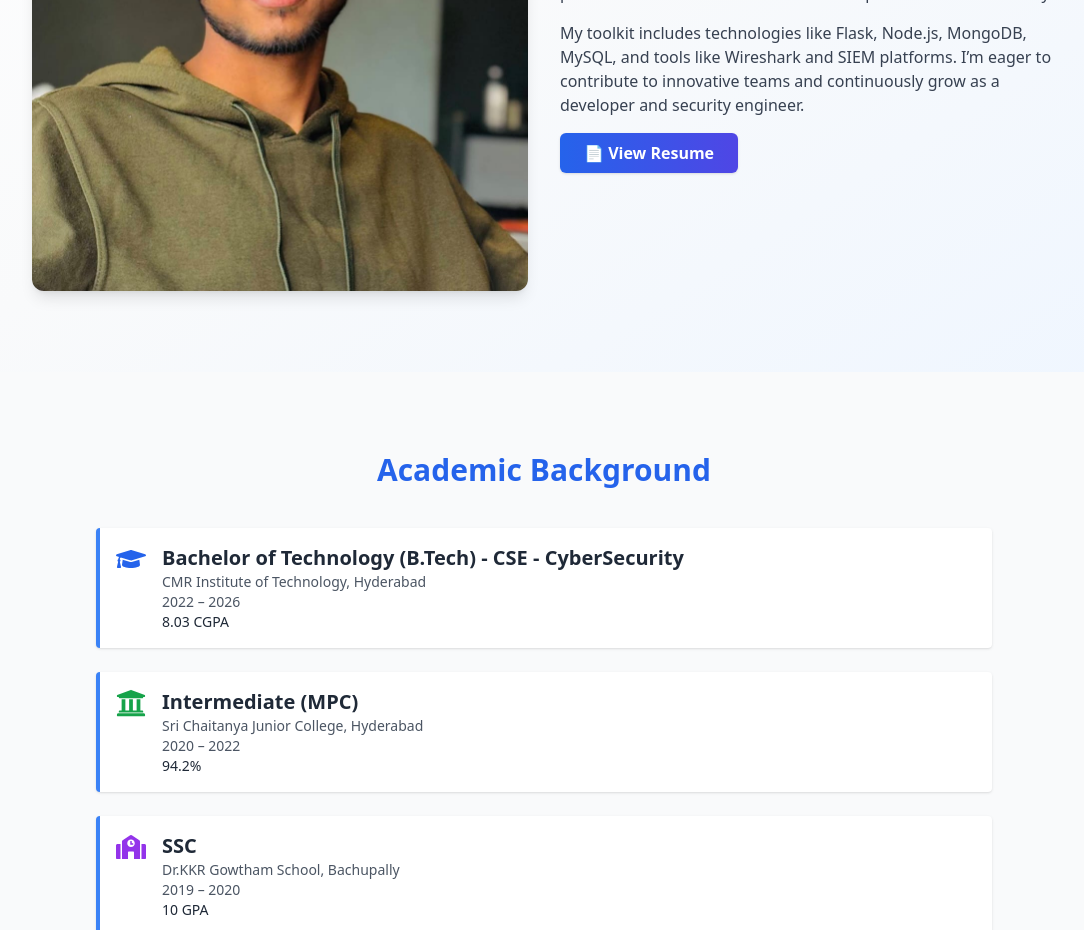
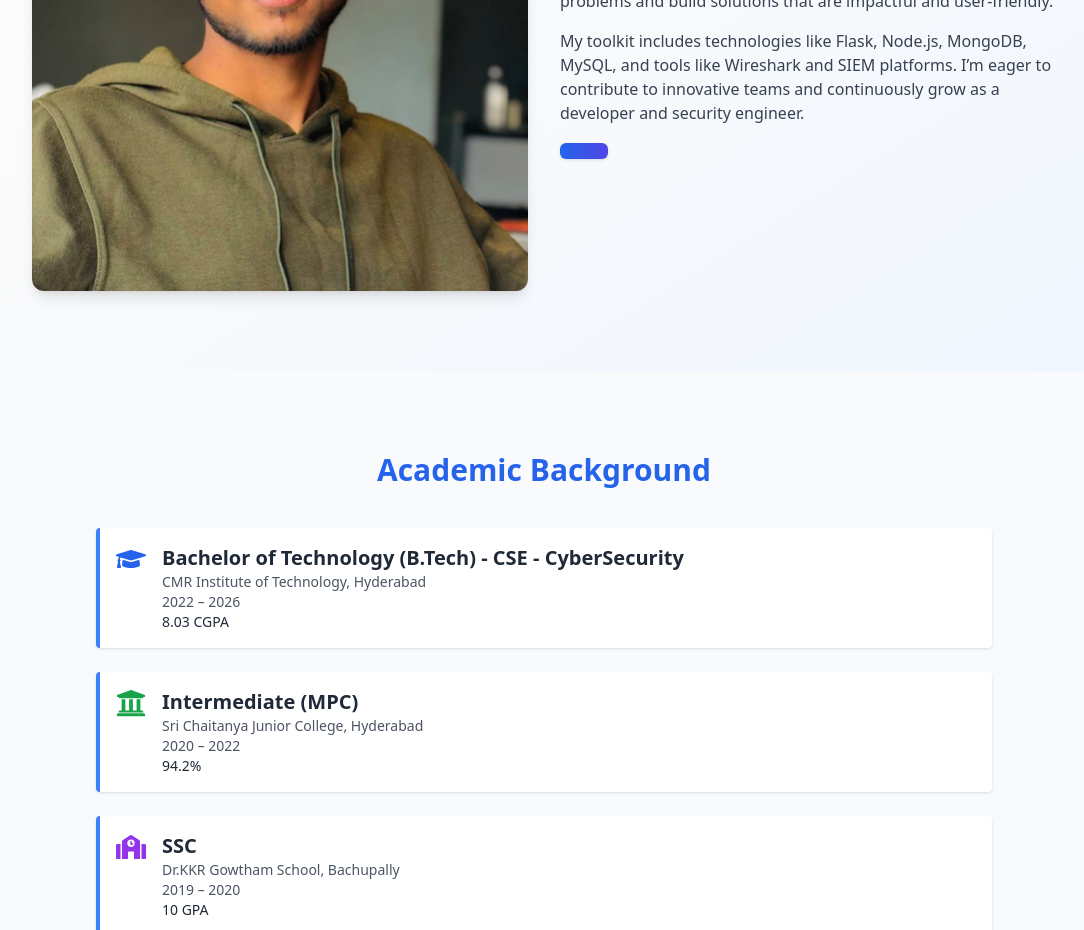
Before and after one commit to rsumanth25/Portfolio, a React (Vite) app in the folder client/: page / in a window 1280 px wide. Shown: the part 1280-2210 px from the top of the page, without its empty margins (96-1180 px from the left). Built offline with nearby package versions, Linux system fonts and the light colour scheme.

Commit message:
Updated project with new changes

```diff
--- a/client/src/components/About.jsx
+++ b/client/src/components/About.jsx
@@ -36,7 +36,7 @@ function About() {
     rel="noopener noreferrer"
     className="inline-block px-6 py-2 bg-gradient-to-r from-blue-600 to-indigo-600 text-white font-semibold rounded-md shadow hover:scale-105 transition duration-300"
   >
-    📄 View Resume
+
   </a>
 
     </div>
```
